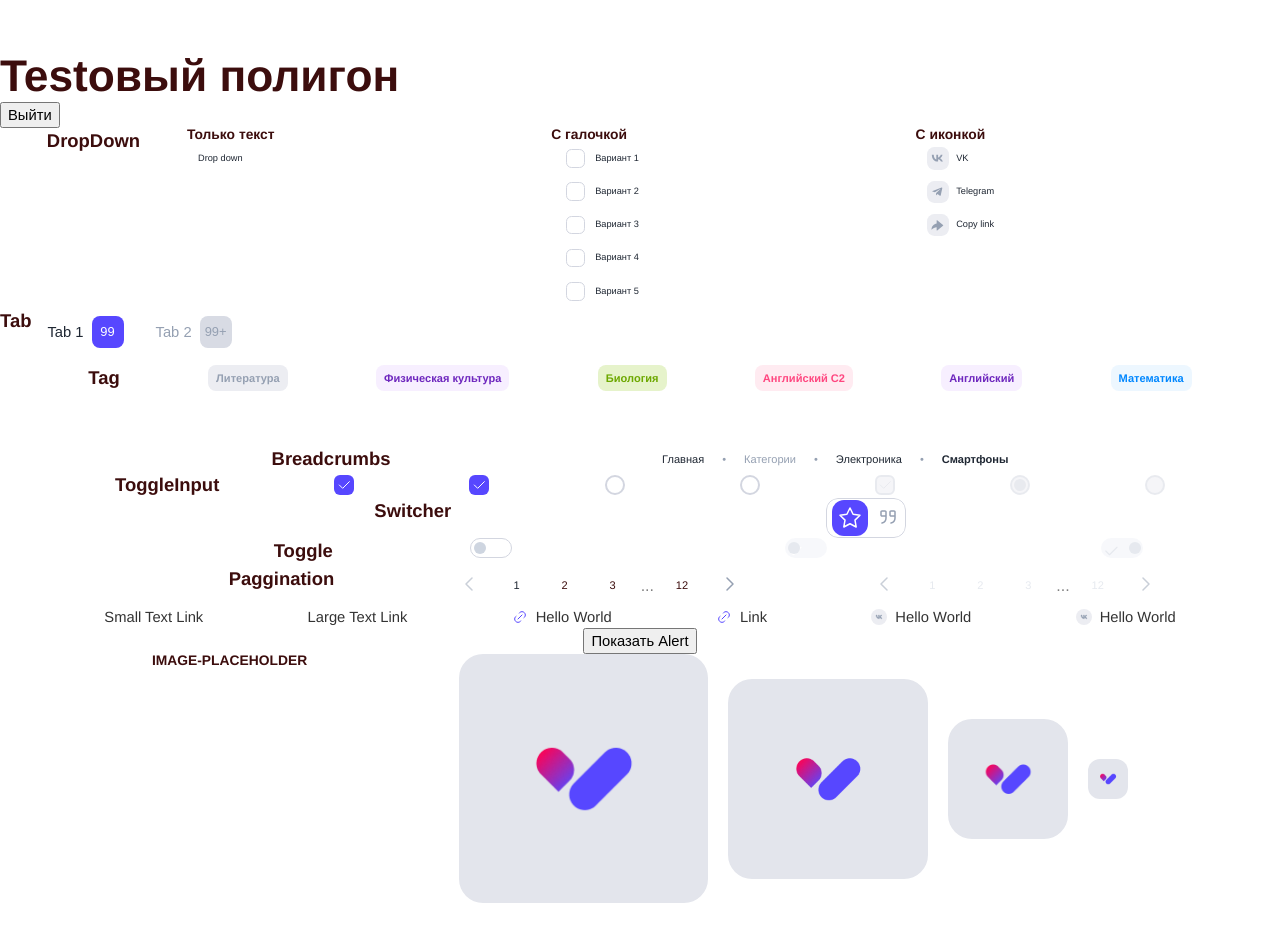
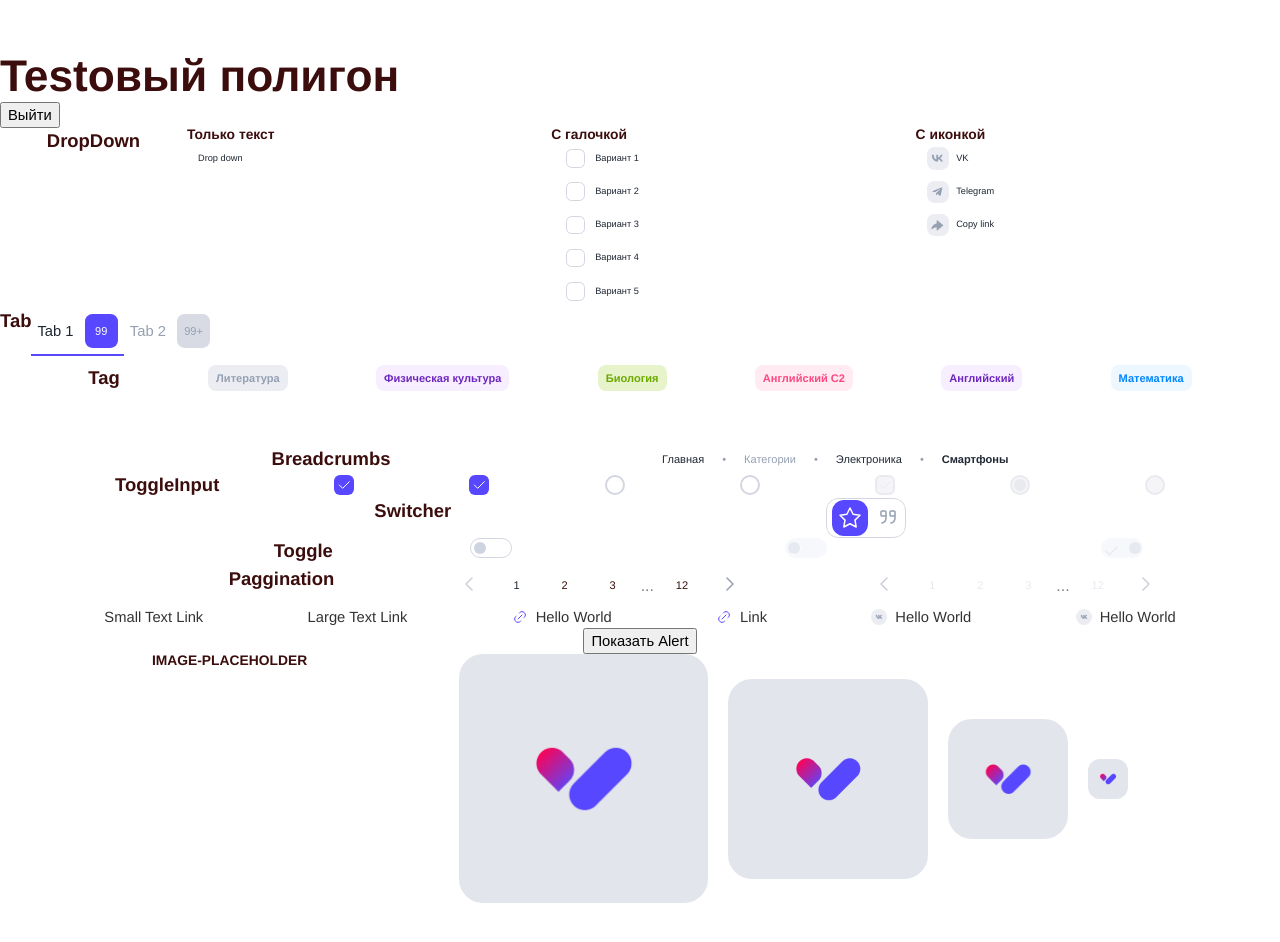
Before and after one commit to Aldiyar-B/Paraweb, a React (Vite) app: page /test in a window 1280 px wide. Shown: the top 942 px of the page. Built offline with nearby package versions, Linux system fonts and the light colour scheme.

Commit message:
Сделал по Бэм и rem Tab

```diff
--- a/src/components/Tab/Tab.jsx
+++ b/src/components/Tab/Tab.jsx
@@ -4,12 +4,14 @@ import styles from './Tab.module.scss';
 const Tab = ({ label, count, isActive, onClick }) => {
   return (
     <button
-      className={`${styles.tab} ${isActive ? styles.active : ''}`}
+      className={`${styles.tab} ${isActive ? styles['tab--active'] : ''}`}
       onClick={onClick}
     >
       <span className={styles.label}>{label}</span>
       {count !== undefined && (
-        <span className={`${styles.badge} ${isActive ? styles.active : ''}`}>
+        <span
+          className={`${styles.tab__badge} ${isActive ? styles['tab__badge--active'] : ''}`}
+        >
           {count > 99 ? '99+' : count}
         </span>
       )}
--- a/src/components/Tab/Tab.module.scss
+++ b/src/components/Tab/Tab.module.scss
@@ -2,10 +2,14 @@
 @use '../../style/global/breakpoints.scss' as *;
 
 .tab {
+  box-sizing: border-box;
+
   display: flex;
   align-items: center;
-  gap: 8px;
-  padding: 8px 16px;
+  min-width: 7.7rem;
+  min-height: 5.2rem;
+  gap: 1.2rem;
+  font-size: 1.6rem;
   border: none;
   background: transparent;
   color: var(--text-secondary-color);
@@ -14,32 +18,45 @@
     color 0.3s,
     background 0.3s;
 
-  @include text-button;
+  border-bottom: 2px solid transparent;
+  transition: border-bottom-color 0.3s;
 
-  &.active {
+  &--active {
     color: var(--text-color);
+    border-bottom-color: var(--ultramarine-default-color);
+  }
+
+  @include mobile {
+    font-size: 1.2rem;
+    width: 5.8rem;
+    height: 3.6rem;
+    gap: 0.8rem;
   }
 }
 
-.badge {
+.tab__badge {
   display: flex;
   align-items: center;
   justify-content: center;
-  width: 32px;
-  height: 32px;
-  border-radius: 8px;
-  border: none;
-  padding: 6px;
+  min-width: 3.6rem;
+  min-height: 3.6rem;
+  padding: 0.2rem;
+  border-radius: 0.8rem;
+
   background-color: var(--gray-color-5);
   color: var(--text-secondary-color);
   transition:
     background 0.3s,
     color 0.3s;
 
-  @include text-button-small;
+  @include text-caption;
 
-  &.active {
+  &--active {
     background-color: var(--ultramarine-default-color);
     color: var(--text-contrast-color);
   }
+  @include mobile {
+    min-width: 2.8rem;
+    min-height: 2.4rem;
+  }
 }
```
